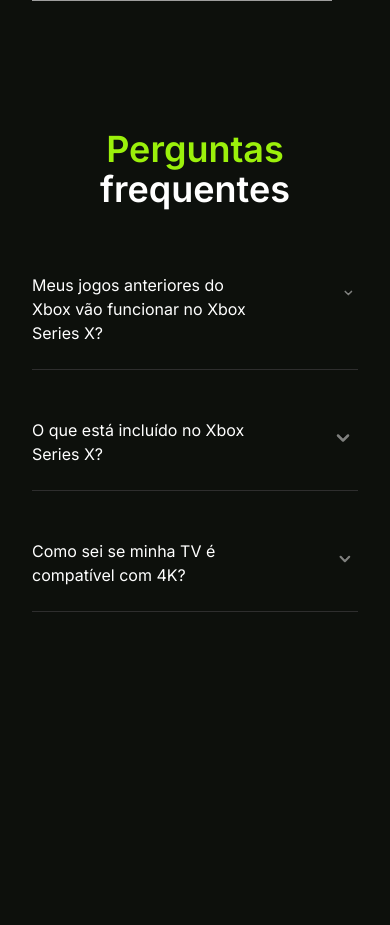
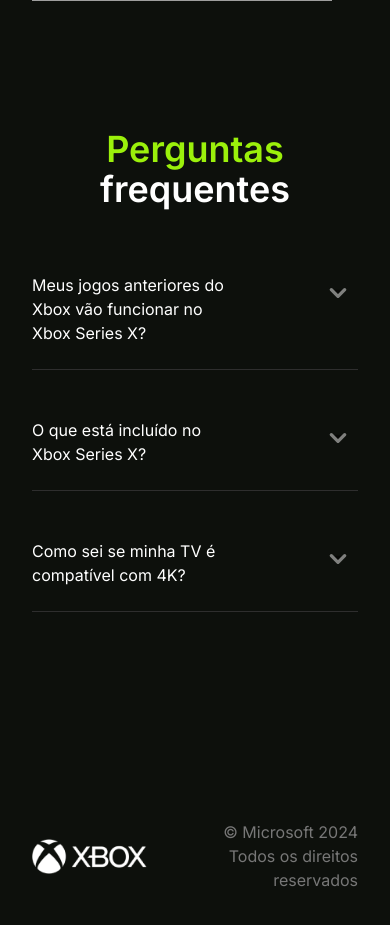
Before and after one commit to gabrielalencs/Desafios-CodeLab, a React (Vite) app in the folder desafio_09/: page / in a window 390 px wide. Shown: the part 2580-3505 px from the top of the page. Built offline with nearby package versions, Linux system fonts and the light colour scheme; grey boxes are pictures that could not be loaded.

Commit message:
desafio 09 - finaliza "Footer" da página

```diff
--- a/desafio_09/src/App.css
+++ b/desafio_09/src/App.css
@@ -6,20 +6,19 @@
 
 @layer components {
     .navItemLink {
-        @apply bg-[#67676763] py-2 px-3 rounded-[50px] text-white text-xs uppercase tracking-[.5px] md:mx-0 md:text-sm md:py-3 md:px-5;
+        @apply bg-[#67676763] py-2 px-3 rounded-[50px] cursor-pointer text-white text-xs uppercase tracking-[.5px] duration-300 hover:text-green-primary md:mx-0 md:text-sm md:py-3 md:px-5;
     }
 }
 
-
 :root {
-    --brand-color: #9bf00b;
+    --brand-color: #9BF00B;
 
     --dark: #0c0c0c;
 
     --gray-10: #777777;
-    --gray-20: #c0c0c0;
+    --gray-20: #C0C0C0;
 
-    --white: #ffffff;
+    --white: #FFFFFF;
 }
 
 body {
--- a/desafio_09/src/App.jsx
+++ b/desafio_09/src/App.jsx
@@ -7,6 +7,7 @@ import HeroSection from './components/HeroSection';
 import ControlSection from './components/ControlSection';
 import GallerySection from './components/GallerySection';
 import AccordionSection from './components/AccordionSection';
+import Footer from './components/Footer';
 
 
 const App = () => {
@@ -19,6 +20,7 @@ const App = () => {
                 <GallerySection />
                 <AccordionSection />
             </main>
+            <Footer />
         </>
     )
 }
--- a/desafio_09/src/components/AccordionSection/index.jsx
+++ b/desafio_09/src/components/AccordionSection/index.jsx
@@ -28,18 +28,21 @@ const AccordionSection = () => {
         setOpenQuestionId(openQuestionId === id ? null : id);
     };
 
+
     return (
-        <section className='mt-32 mb-96 md:mt-44 px-8'>
+        <section className='mt-32 md:mt-44 px-8'>
             <h2 className='text-4xl text-white font-semibold text-center md:text-5xl lg:text-left'><span className='text-green-primary'>Perguntas</span> frequentes</h2>
             <div className='mt-16 flex flex-col gap-8'>
                 {questions.map((item) => (
                     <div key={item.id} className='mb-4 pb-6 border-[1px] border-t-0 border-r-0 border-l-0 border-b-[#2E2E2E]'>
                         <div className='flex justify-between gap-20 cursor-pointer' onClick={() => toggleQuestion(item.id)}>
                             <h3 className='text-white md:text-lg lg:text-xl'>{item.question}</h3>
-                            <ArrowAccordion isOpen={openQuestionId === item.id} />
+                            <div>
+                                <ArrowAccordion isOpen={openQuestionId === item.id} />
+                            </div>
                         </div>
 
-                        <div className={`duration-300  ${openQuestionId === item.id ? 'mt-4 min-h-max overflow-visible' : 'max-h-0 mt-0 overflow-hidden'}`}>
+                        <div className={`duration-300 ${openQuestionId === item.id ? 'mt-4 h-max overflow-visible' : 'h-0 mt-0 overflow-hidden'}`}>
                             <p
                                 className={`text-[#C0C0C0] duration-300 text-sm md:text-md lg:text-lg ${openQuestionId === item.id ? 'opacity-100' : 'opacity-0'}`}>
                                 {item.answer}
--- /dev/null
+++ b/desafio_09/src/components/Footer/index.jsx
@@ -0,0 +1,18 @@
+import XboxLogo from '../../assets/images/logo-xbox.png';
+
+const Footer = () => {
+    return (
+        <footer className='mt-32 px-8 flex justify-between items-center gap-10 py-16'>
+            <div>
+                <img src={XboxLogo} alt="Xbox Logo" />
+            </div>
+
+            <div className='text-[#777777] text-right flex flex-col md:text-lg lg:flex-row lg:gap-14'>
+                <span>© Microsoft 2024</span>
+                <span>Todos os direitos reservados</span>
+            </div>
+        </footer>
+    )
+}
+
+export default Footer
--- a/desafio_09/src/components/GallerySection/index.jsx
+++ b/desafio_09/src/components/GallerySection/index.jsx
@@ -10,7 +10,7 @@ const GallerySection = () => {
         GameImageTwo,
         GameImageThree,
         GameImageFour
-    ]
+    ];
 
     return (
         <section className='mt-32 md:mt-44 grid gap-10 px-8 md:grid-cols-2 lg:grid-cols-4 lg:gap-0'>
```
